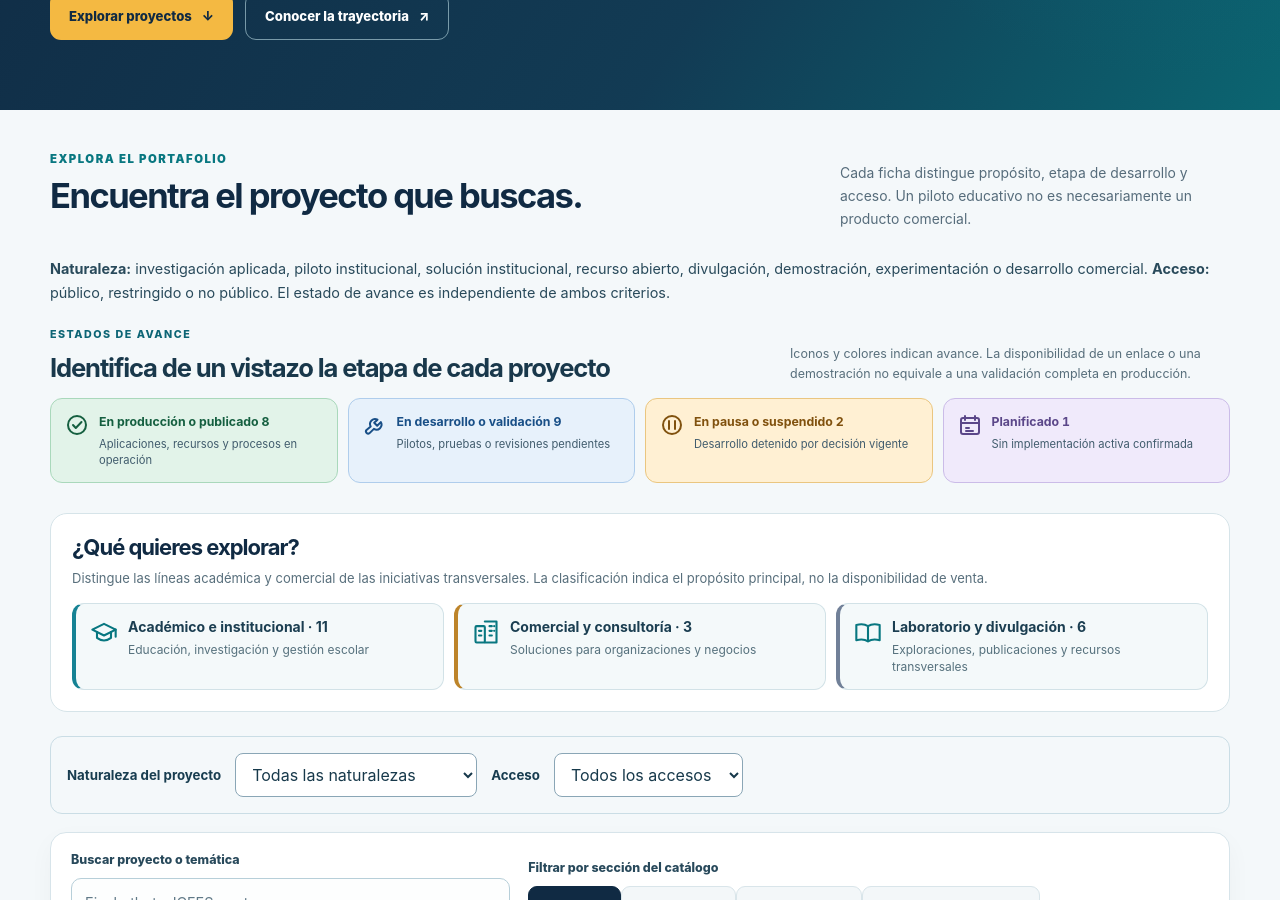
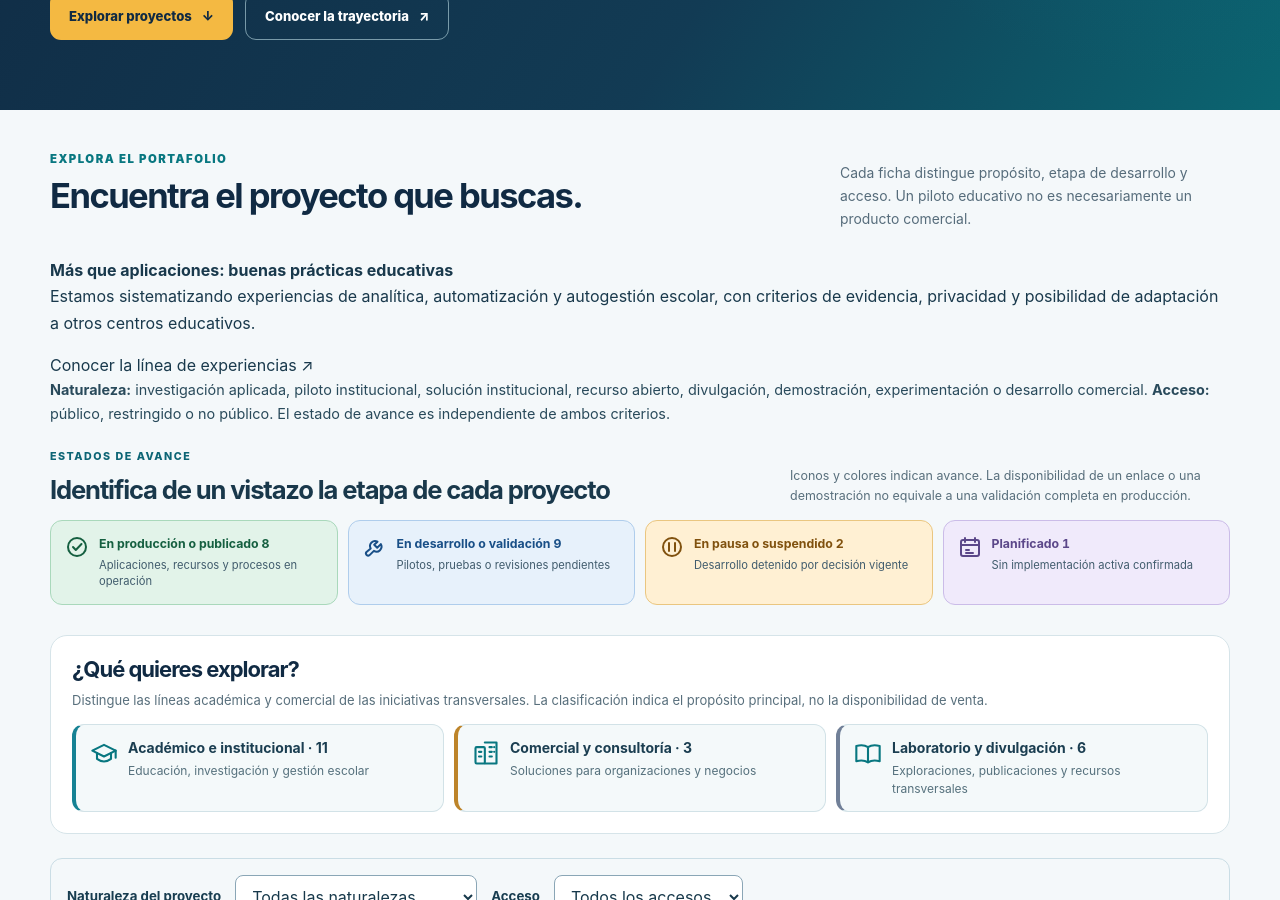
Before and after one commit to ljarias/ljarias.github.io, a Jekyll site: the page portafolio/index.html, which Jekyll copies as it is, in a window 1280 px wide and 900 px high, scrolled down 503 px. Built offline with Jekyll 4.4.1, drawn with Linux system fonts in a browser that asks for light colours.

Commit message:
feat(portafolio): enlazar borrador de experiencias TGA

```diff
--- a/portafolio/index.html
+++ b/portafolio/index.html
@@ -29,6 +29,7 @@
 </div></section>
 <div class="container main-catalog" id="catalogo">
 <div class="catalog-intro"><div><p class="kicker">EXPLORA EL PORTAFOLIO</p><h2>Encuentra el proyecto que buscas.</h2></div><p>Cada ficha distingue propósito, etapa de desarrollo y acceso. Un piloto educativo no es necesariamente un producto comercial.</p></div>
+<aside class="tga-invitation" aria-label="Experiencias de Tecnología para la Gestión Académica"><div><strong>Más que aplicaciones: buenas prácticas educativas</strong><p>Estamos sistematizando experiencias de analítica, automatización y autogestión escolar, con criterios de evidencia, privacidad y posibilidad de adaptación a otros centros educativos.</p></div><a href="../experiencias/tecnologia-gestion-academica/">Conocer la línea de experiencias ↗</a></aside>
 <p class="catalog-taxonomy-note"><strong>Naturaleza:</strong> investigación aplicada, piloto institucional, solución institucional, recurso abierto, divulgación, demostración, experimentación o desarrollo comercial. <strong>Acceso:</strong> público, restringido o no público. El estado de avance es independiente de ambos criterios.</p><section class="adl-stage-legend" aria-labelledby="lifecycle-title">
 <div class="adl-legend-head"><div><p class="adl-legend-kicker">ESTADOS DE AVANCE</p><h2 id="lifecycle-title">Identifica de un vistazo la etapa de cada proyecto</h2></div><p>Iconos y colores indican avance. La disponibilidad de un enlace o una demostración no equivale a una validación completa en producción.</p></div>
 <div class="adl-legend-grid" role="list">
```
